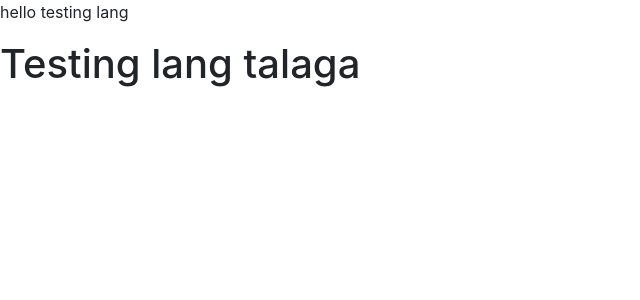
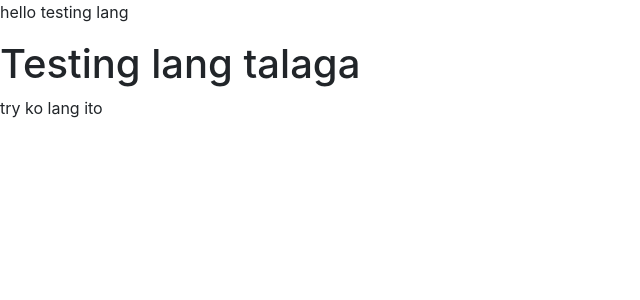
Before and after one commit to alexissorianooo/Construc-IT, a PHP site: the page made by client header.php in a window 1280 px wide. Shown: the part 72-372 px from the top of the page, without its empty margins (0-640 px from the left). Run offline with PHP 8.4, Linux system fonts and the light colour scheme.

Commit message:
client header edit
inedit ko lang

```diff
--- a/client header.php
+++ b/client header.php
@@ -7,6 +7,7 @@
 
     <p>hello testing lang</p>
     <h1>Testing lang talaga</h1>
+    <p>try ko lang ito</p>
 </body>
 
 </html>
```
